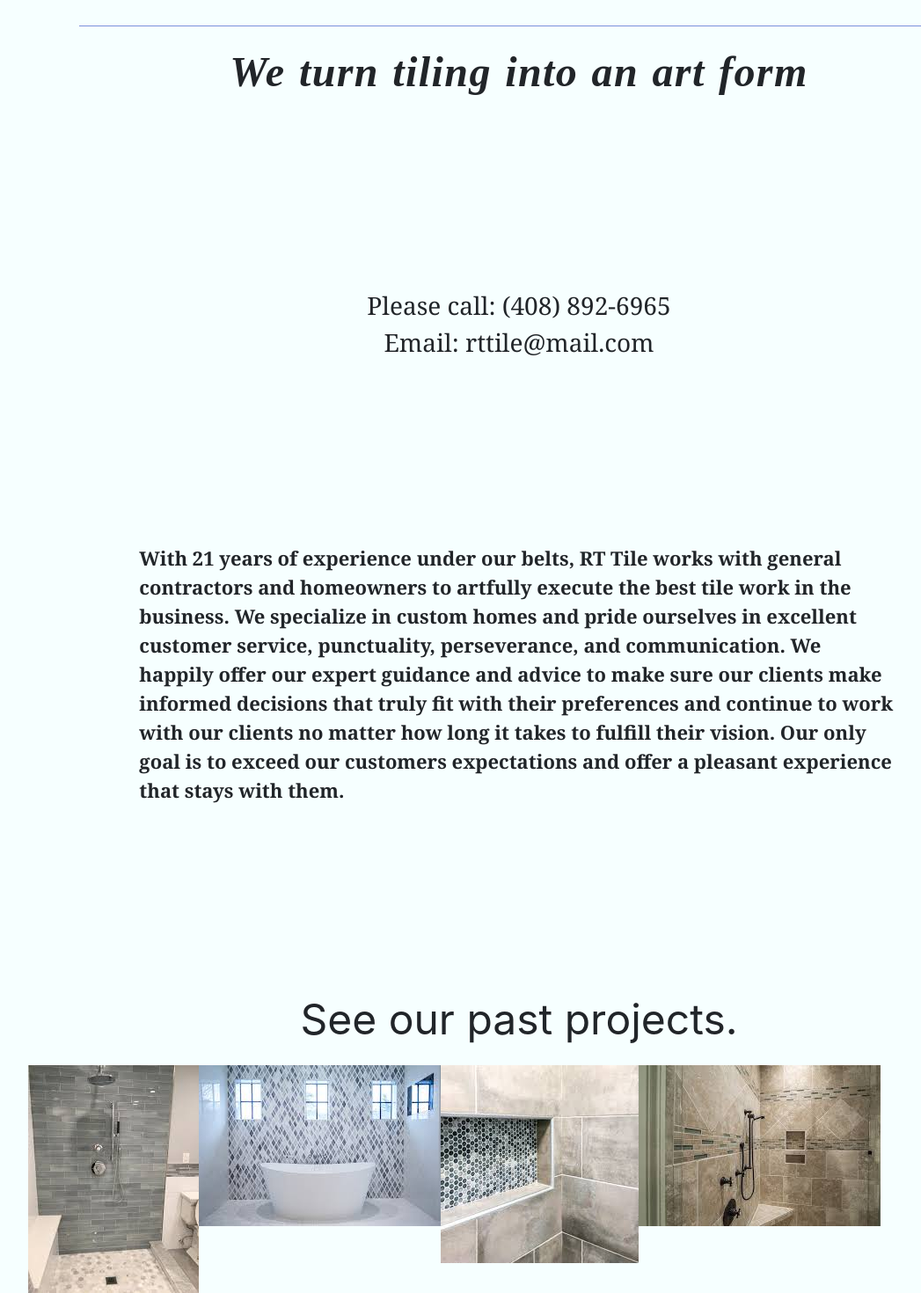
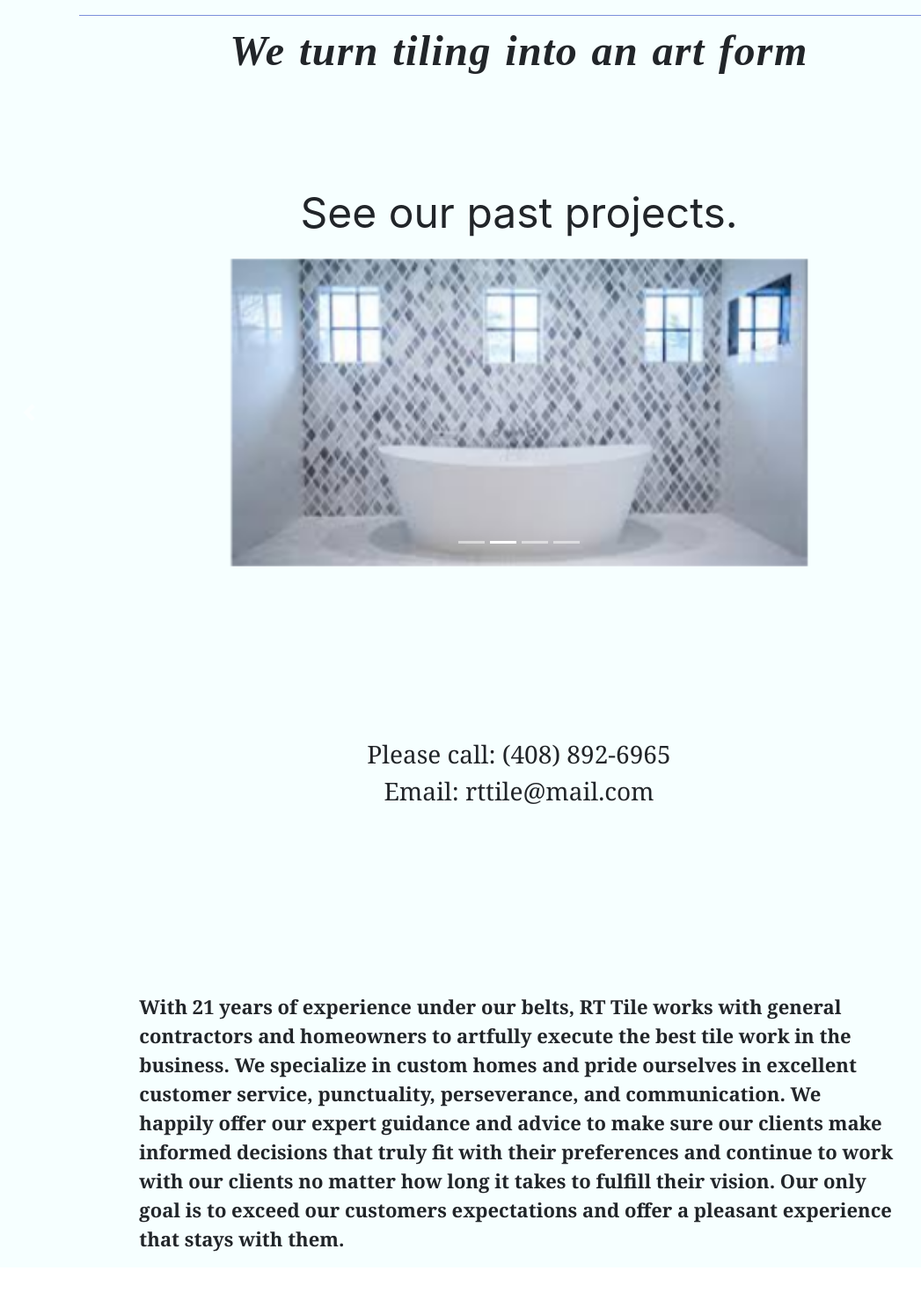
Before and after one commit to tdw78/rt-tile, a React (Create React App) app: page / in a window 1280 px wide. Shown: the part 382-1852 px from the top of the page at 88% size, without its empty margins (50-1097 px from the left). After the commit the page ends 1823 px from the top, so only its background shows below. Built offline with nearby package versions, Linux system fonts and the light colour scheme.

Commit message:
Gallery Complete

```diff
--- a/src/App.css
+++ b/src/App.css
@@ -45,6 +45,7 @@
   border-bottom: 1.4px solid #ffffff;
 }
 
-Link:hover {
-  font-weight: bold;
-}
+/* .carousel-item {
+  height: 400px;
+  border-radius: 50px;
+} */
--- a/src/components/Gallery.js
+++ b/src/components/Gallery.js
@@ -2,43 +2,40 @@ import React, { Component } from 'react';
 
 class Gallery extends Component {
   render() {
+    const imgStyle = {
+      height: 350,
 
+    }
     return (
       <div id="gallery">
         <br></br>
         <br></br>
         <br></br>
         <br></br>
-        <br></br>
-        <br></br>
-        <br></br>
-        <br></br>
+
         <p class="galleryText">See our past projects.</p>
-
-
-      {/* <div class="row">
-        <div class="col-lg-5"></div>
 
         <div id="carouselExampleIndicators" class="carousel slide" data-ride="carousel">
           <ol class="carousel-indicators">
-            <li data-target="#carouselExampleIndicators" data-slide-to="0"></li>
+            <li data-target="#carouselExampleIndicators" data-slide-to="0" class="active"></li>
             <li data-target="#carouselExampleIndicators" data-slide-to="1"></li>
-        data-target="#carouselExampleIndicators" data-slide-to="2"></li>
+            <li data-target="#carouselExampleIndicators" data-slide-to="2"></li>
+            <li data-target="#carouselExampleIndicators" data-slide-to="3"></li>
           </ol>
-
-
         <div class="carousel-inner">
         <div class="carousel-item active">
-              <img src="/images/tile/tile2.jpg" class="d-block w-100" alt="Bathroom Tile" />
+          <img src="images/tile/tile6.jpg" class=" w-50" alt="..." style={imgStyle} />
         </div>
         <div class="carousel-item">
-              <img src="/images/tile/tile2.jpg" class="d-block w-100" alt="Tile" />
+          <img src="images/tile/tile2.jpg" class=" w-50" alt="..." style={imgStyle} />
         </div>
         <div class="carousel-item">
-              <img src="/images/tile/tile3.jpg" class="d-block w-100" alt="Tile" />
+          <img src="images/tile/tile4.jpg" class=" w-50" alt="..." style={imgStyle} />
+        </div>
+        <div class="carousel-item">
+          <img src="images/tile/tile5.jpg" class=" w-50" alt="..." style={imgStyle} />
         </div>
       </div>
-
 
         <a class="carousel-control-prev" href="#carouselExampleIndicators" role="button" data-slide="prev">
           <span class="carousel-control-prev-icon" aria-hidden="true"></span>
@@ -48,39 +45,8 @@ class Gallery extends Component {
           <span class="carousel-control-next-icon" aria-hidden="true"></span>
           <span class="sr-only">Next</span>
         </a>
+
     </div>
-    </div>
-    <div class="col-lg-4"></div> */}
-
-
-
-
-
-
-      <div class="row">
-        <div class="col-lg-1"></div>
-          <div>
-            <img src="/images/tile/tile1.jpg" class="d-block w-100" alt="Tile" />
-          </div>
-          <div>
-            <img src="/images/tile/tile2.jpg" class="d-block w-100" alt="Tile" />
-          </div>
-          <div>
-            <img src="/images/tile/tile3.jpg" class="d-block w-100" alt="Tile" />
-          </div>
-          <div>
-            <img src="/images/tile/tile4.jpg" class="d-block w-100" alt="Tile" />
-          </div>
-      </div>
-
-
-
-
-
-
-
-
-
 
 
 </div>
--- a/src/components/HomePage.js
+++ b/src/components/HomePage.js
@@ -45,20 +45,20 @@ class HomePage extends Component {
             <div class="col-lg-12 col-sm-4 col-xs-4">
               <img src="images/logo.jpeg" class="img-responsive" alt="Company logo" />
             </div>
-            <hr class="my-8" style={hr} />
+            <hr class="my-1" style={hr} />
             <p class="lead" style={textFont}>We turn tiling into an art form</p>
        </div>
 
 
         <container>
+          <div id="gallery">
+            <Gallery />
+          </div>
           <div id="contact">
             <Contact />
           </div>
           <div id="about">
             <About />
-        </div>
-        <div id="gallery">
-          <Gallery />
           </div>
         </container>
       </div>
```
Also changed, not shown: public/images/tile/tile5.jpg (added), public/images/tile/tile6.jpg (added), src/components/Navbar.js (line endings or trailing spaces). Lines whose indentation alone changed are shown as unchanged.
